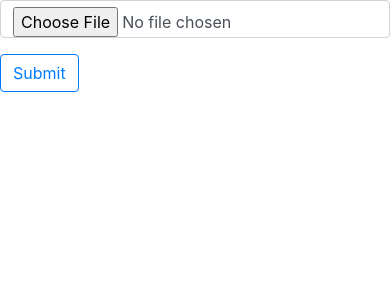
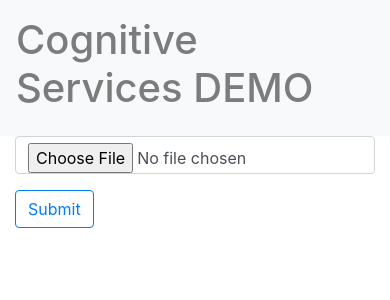
Before and after one commit to kalyanraosnp/web_server, a Flask app: page / in a window 390 px wide. Shown: the top 300 px of the page. Run offline with Flask 2, Linux system fonts and the light colour scheme; some libraries are stand-ins or nearby versions.

Commit message:
Update upload.html

```diff
--- a/templates/upload.html
+++ b/templates/upload.html
@@ -10,6 +10,16 @@
 
     <title>home</title>
 </head>
+<nav class="navbar navbar-light bg-light">
+  <span class="navbar-text">
+    <h1>Cognitive Services DEMO</h1>
+  </span>
+</nav>
+<div class="container">
+  <div class="row">
+    <div class="col-sm">
+    </div>
+    <div class="col-sm">
 
 <form method="post" action="/" enctype="multipart/form-data">
     <dl>
@@ -32,3 +42,8 @@
 	  {% endif %}
 	{% endwith %}
 </p>
+		</div>
+    <div class="col-sm">
+    </div>
+  </div>
+</div>
```
